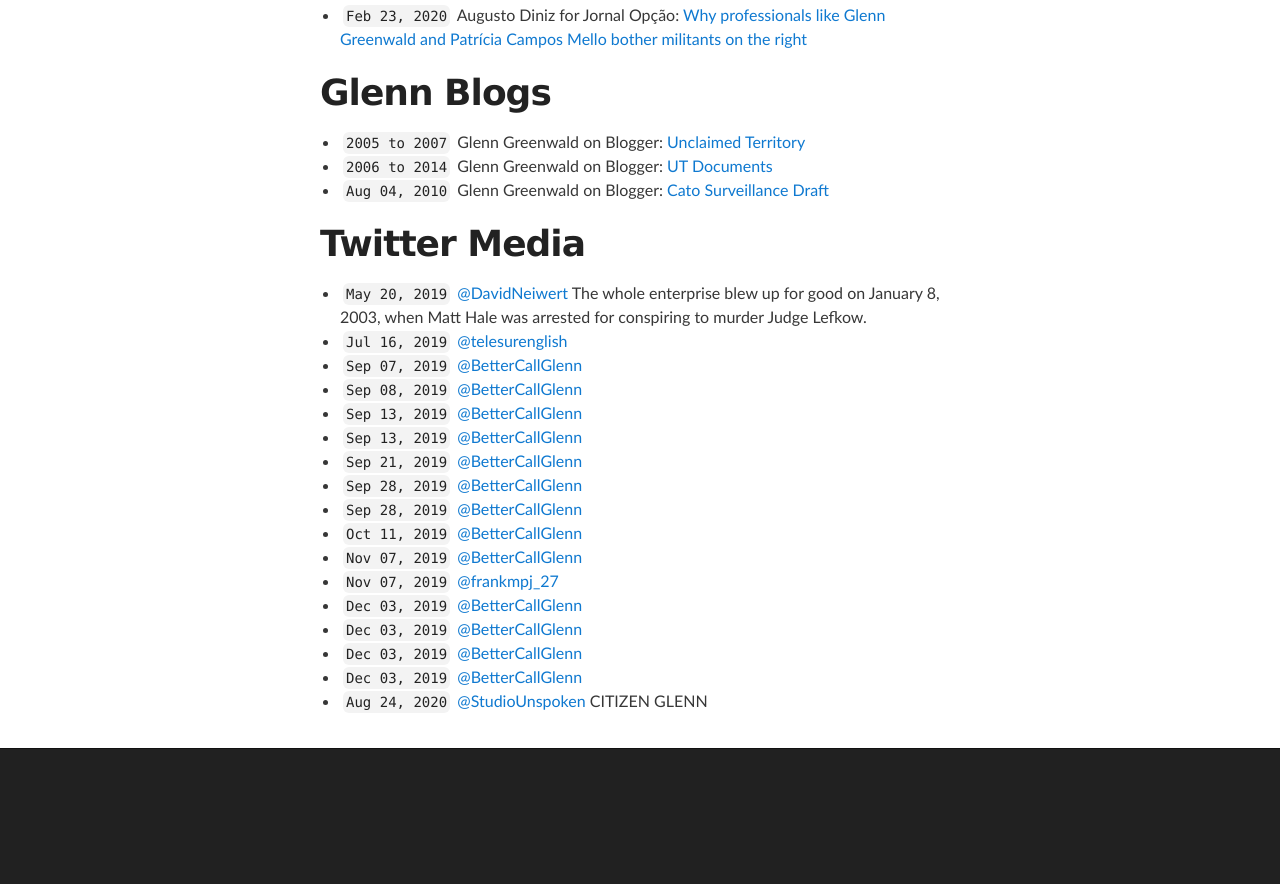
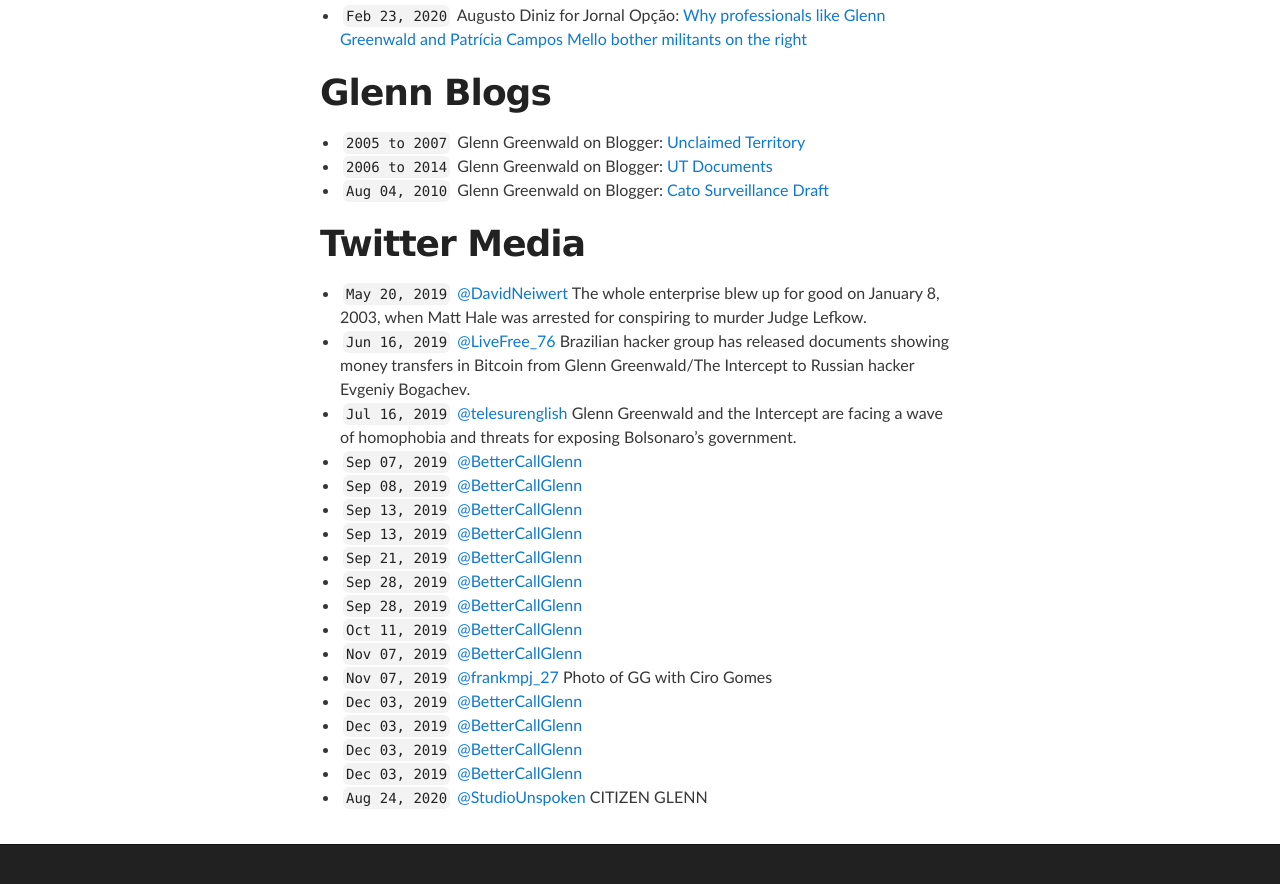
Before and after one commit to masternotions/masternotions.github.io, a Jekyll site: the page built from articles.md, in a window 1280 px wide and 900 px high, scrolled down 3006 px. Shown: the top 884 px of the window. Built offline with Jekyll 4.4.1, drawn with Linux system fonts in a browser that asks for light colours; before the commit the page ends 3810 px from its top, so only the background shows below that.

Commit message:
Update articles.md

```diff
--- a/articles.md
+++ b/articles.md
@@ -78,7 +78,8 @@ title: Articles
 # Twitter Media
 
 - ``May 20, 2019`` [@DavidNeiwert](https://twitter.com/DavidNeiwert/status/1130553596091613184) The whole enterprise blew up for good on January 8, 2003, when Matt Hale was arrested for conspiring to murder Judge Lefkow.
-- ``Jul 16, 2019`` [@telesurenglish](https://twitter.com/telesurenglish/status/1151144461738446848)
+- ``Jun 16, 2019`` [@LiveFree_76](https://twitter.com/LiveFree_76/status/1140463115966046208) Brazilian hacker group has released documents showing money transfers in Bitcoin from Glenn Greenwald/The Intercept to Russian hacker Evgeniy Bogachev.
+- ``Jul 16, 2019`` [@telesurenglish](https://twitter.com/telesurenglish/status/1151144461738446848) Glenn Greenwald and the Intercept are facing a wave of homophobia and threats for exposing Bolsonaro's government.
 - ``Sep 07, 2019`` [@BetterCallGlenn](https://twitter.com/BetterCallGlenn/status/1170428093451968515)
 - ``Sep 08, 2019`` [@BetterCallGlenn](https://twitter.com/BetterCallGlenn/status/1170885067654258688)
 - ``Sep 13, 2019`` [@BetterCallGlenn](https://twitter.com/BetterCallGlenn/status/1172647150414548994)
@@ -88,7 +89,7 @@ title: Articles
 - ``Sep 28, 2019`` [@BetterCallGlenn](https://twitter.com/BetterCallGlenn/status/1178082160579895296)
 - ``Oct 11, 2019`` [@BetterCallGlenn](https://twitter.com/BetterCallGlenn/status/1182697773445066758)
 - ``Nov 07, 2019`` [@BetterCallGlenn](https://twitter.com/BetterCallGlenn/status/1192527000084328448)
-- ``Nov 07, 2019`` [@frankmpj_27](https://twitter.com/frankmpj_27/status/1192527387340288001)
+- ``Nov 07, 2019`` [@frankmpj_27](https://twitter.com/frankmpj_27/status/1192527387340288001) Photo of GG with Ciro Gomes
 - ``Dec 03, 2019`` [@BetterCallGlenn](https://twitter.com/BetterCallGlenn/status/1201899823416381440)
 - ``Dec 03, 2019`` [@BetterCallGlenn](https://twitter.com/BetterCallGlenn/status/1201900921367740416)
 - ``Dec 03, 2019`` [@BetterCallGlenn](https://twitter.com/BetterCallGlenn/status/1201923240131739654)
```
